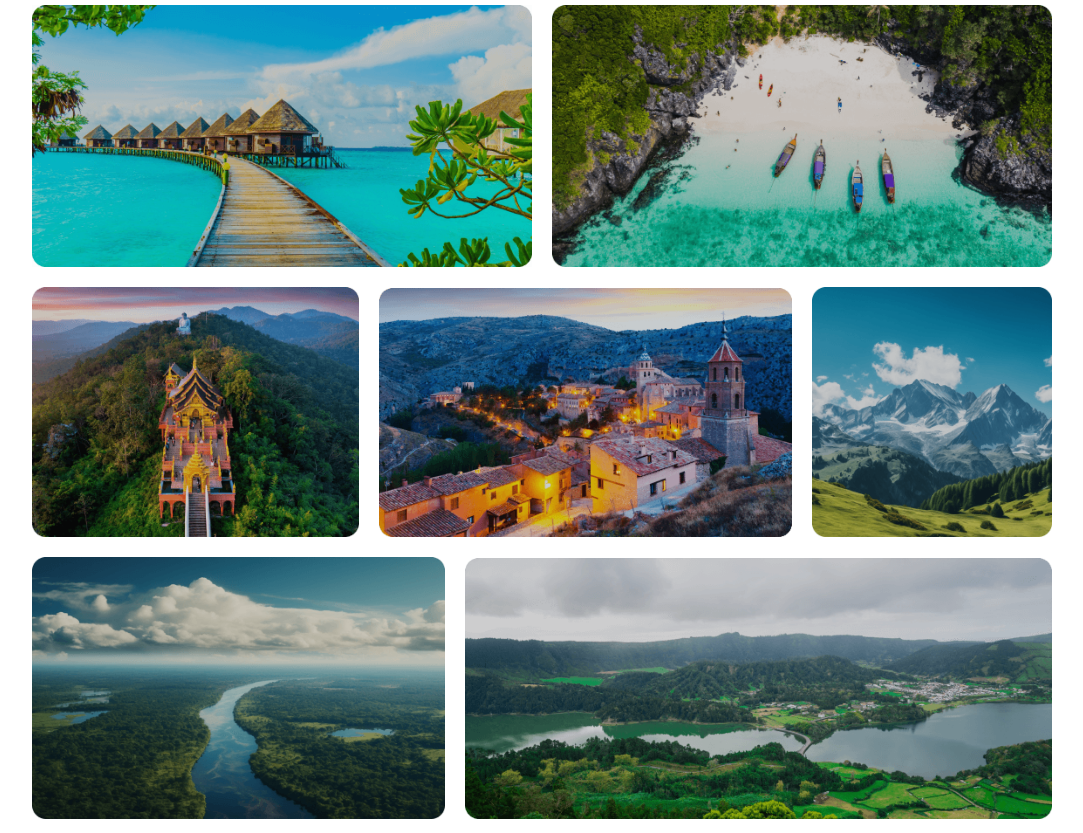
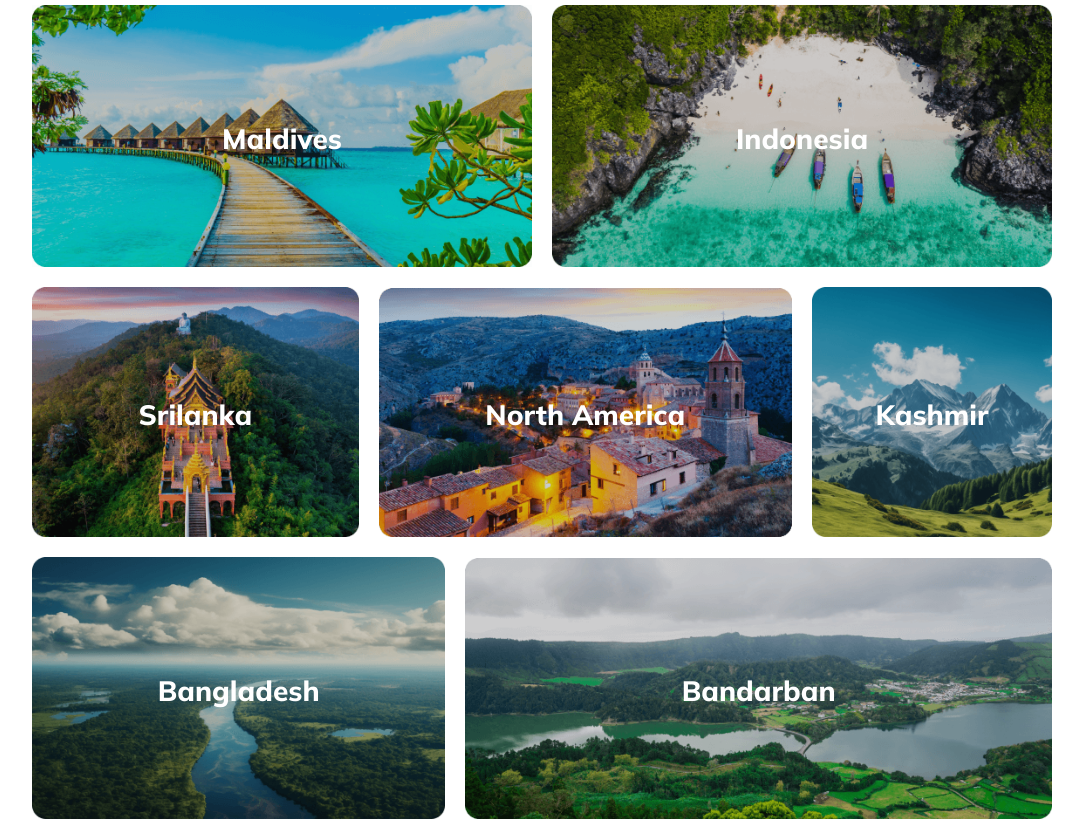
Before and after one commit to SohelDewan/B9A2-Holiday-Travel, a plain HTML site: page index.html in a window 1280 px wide. Shown: the part 1560-2393 px from the top of the page, without its empty margins (98-1181 px from the left). Drawn offline with Linux system fonts and the light colour scheme.

Commit message:
Text is placed on the middle of the images

```diff
--- a/index.html
+++ b/index.html
@@ -84,14 +84,26 @@
                 <div class="desti-gallery">
                     <div class="grid-item-1 parent-image">
                         <img src="Images/maldeep.png" alt="">
-                        <!-- <h3 class="overlay">Maldives</h3> -->
+                        <h3 class="overlay">Maldives</h3>
                     </div>
-                    <div class="grid-item-2"><img src="Images/indonesia.png" alt=""></div>
-                    <div class="grid-item-3"><img src="Images/skilanka.png" alt=""></div>
-                    <div class="grid-item-4"><img src="Images/north-america.png" alt=""></div>
-                    <div class="grid-item-5"><img src="Images/kashmir.png" alt=""></div>
-                    <div class="grid-item-6"><img src="Images/bangladesh.png" alt=""></div>
-                    <div class="grid-item-7"><img src="Images/bandarban.png" alt=""></div>
+                    <div class="grid-item-2"><img src="Images/indonesia.png" alt="">
+                        <h3 class="overlay">Indonesia</h3>
+                    </div>
+                    <div class="grid-item-3"><img src="Images/skilanka.png" alt="">
+                        <h3 class="overlay">Srilanka</h3>
+                    </div>
+                    <div class="grid-item-4"><img src="Images/north-america.png" alt="">
+                    <h3 class="overlay">North America</h3>
+                    </div>
+                    <div class="grid-item-5"><img src="Images/kashmir.png" alt="">
+                    <h3 class="overlay">Kashmir</h3>
+                    </div>
+                    <div class="grid-item-6"><img src="Images/bangladesh.png" alt="">
+                    <h3 class="overlay">Bangladesh</h3>
+                    </div>
+                    <div class="grid-item-7"><img src="Images/bandarban.png" alt="">
+                    <h3 class="overlay">Bandarban</h3>
+                    </div>
                 </div>
             </div>
         </section>
--- a/styles/travel.css
+++ b/styles/travel.css
@@ -205,36 +205,43 @@ button {
 }
 .grid-item-1 {
   grid-column: 1 / span 6;
+  position: relative;
 }
 .grid-item-2 {
   grid-column: 7 / span 6;
+  position: relative;
 }
 .grid-item-3 {
   grid-column: 1 / span 4;
+  position: relative;
 }
 .grid-item-4 {
   grid-column: 5 / span 5;
+  position: relative;
 }
 .grid-item-5 {
   grid-column: 10 / span 3;
+  position: relative;
 }
 .grid-item-6 {
   grid-column: 1 / span 5;
+  position: relative;
 }
 .grid-item-7 {
   grid-column: 6 / span 7;
-}
-/* .parent-image {
   position: relative;
 }
-.overlay{
+
+.overlay {
   position: absolute;
   top: 50%;
   left: 50%;
   transform: translate(-50%, -50%);
   color: #fff;
-  z-index: 9;
-} */
+  text-align: center;
+  font-size: 28px;
+  font-weight: 800;
+}
 
 /* Media quary or responsive for mobile device */
 @media screen and (max-width: 600px) {
@@ -304,6 +311,9 @@ button {
     height: 176px;
     flex-shrink: 0;
   }
+  .overlay{
+    font-size: 20px;
+  }
 }
 
 /* For Tablet device */
```
